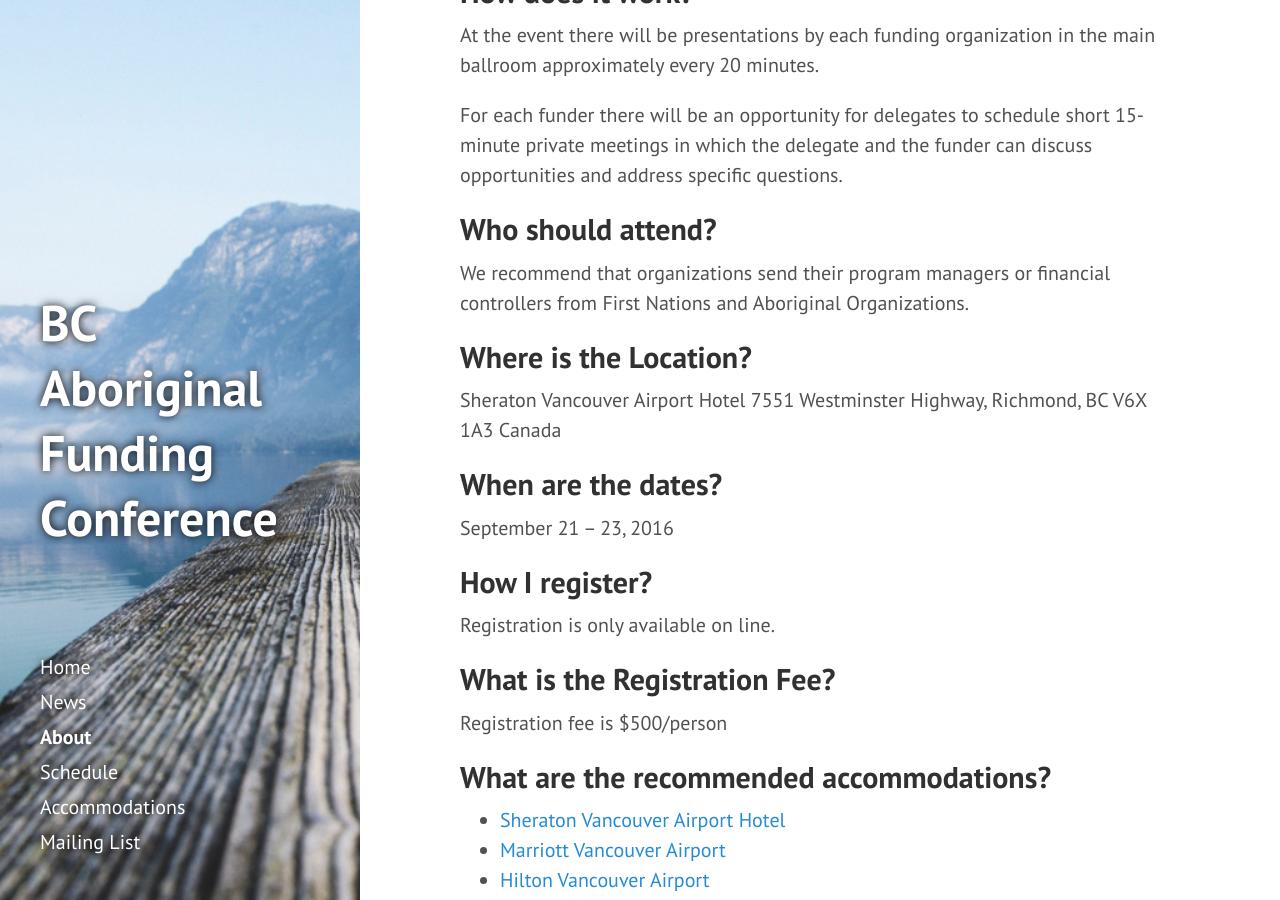
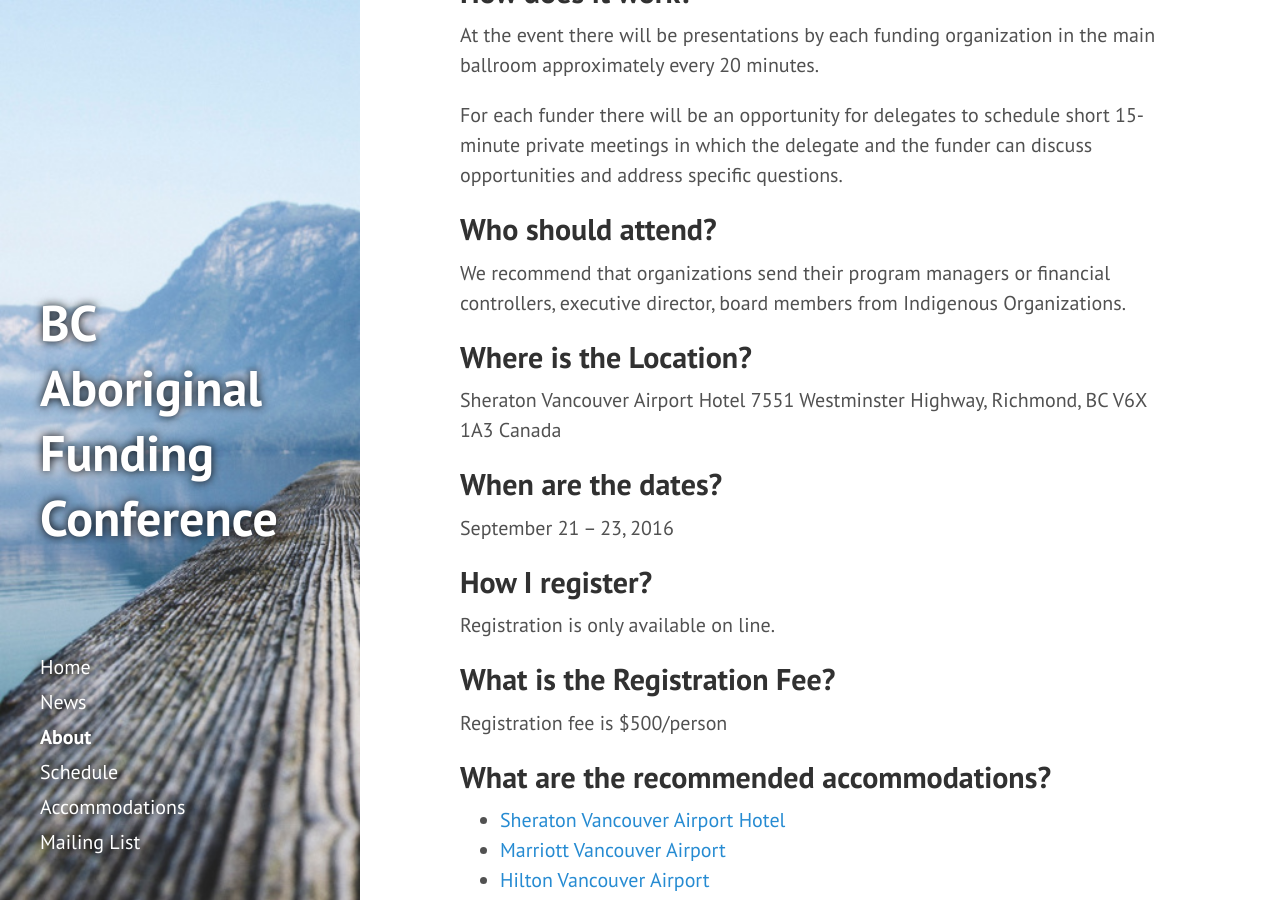
Before and after one commit to BCAAFC/funding-conference-2016, a Jekyll site: the page built from about.md, in a window 1280 px wide and 900 px high, scrolled down 398 px. Built offline with Jekyll 4.4.1, drawn with Linux system fonts in a browser that asks for light colours; nearby versions of some CDN libraries; Markdown is read by kramdown in place of the engine named in the settings.

Commit message:
change aboriginal to indigenous

```diff
--- a/about.md
+++ b/about.md
@@ -15,7 +15,7 @@ For each funder there will be an opportunity for delegates to schedule short 15-
 
 ## Who should attend?
 
-We recommend that organizations send their program managers or financial controllers from First Nations and Aboriginal Organizations.
+We recommend that organizations send their program managers or financial controllers, executive director, board members from Indigenous Organizations.
 
 ## Where is the Location?
 
```
